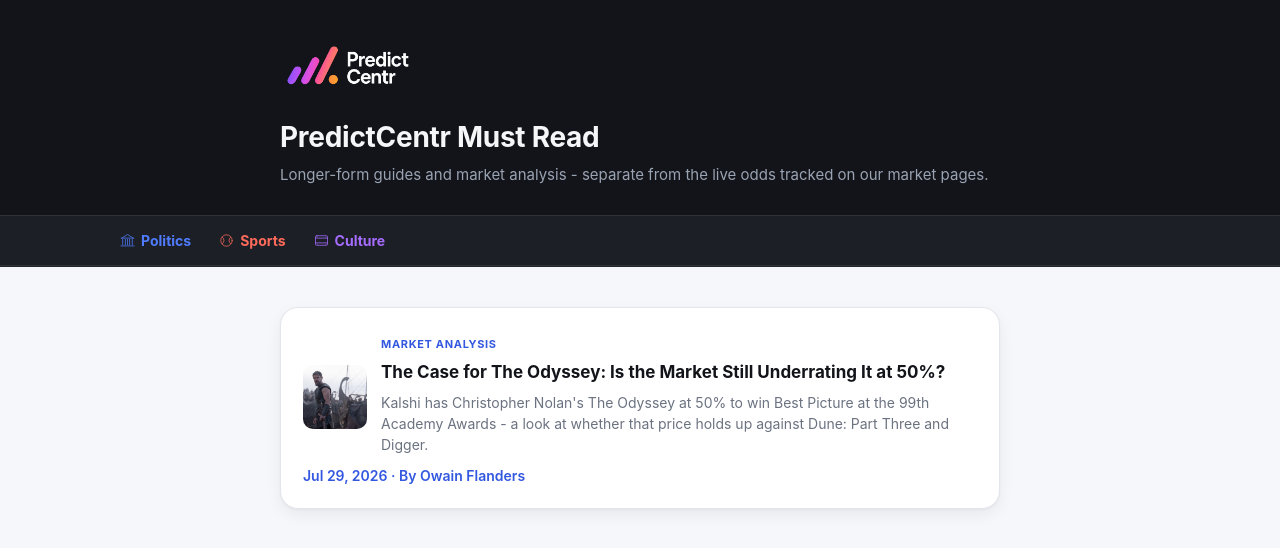
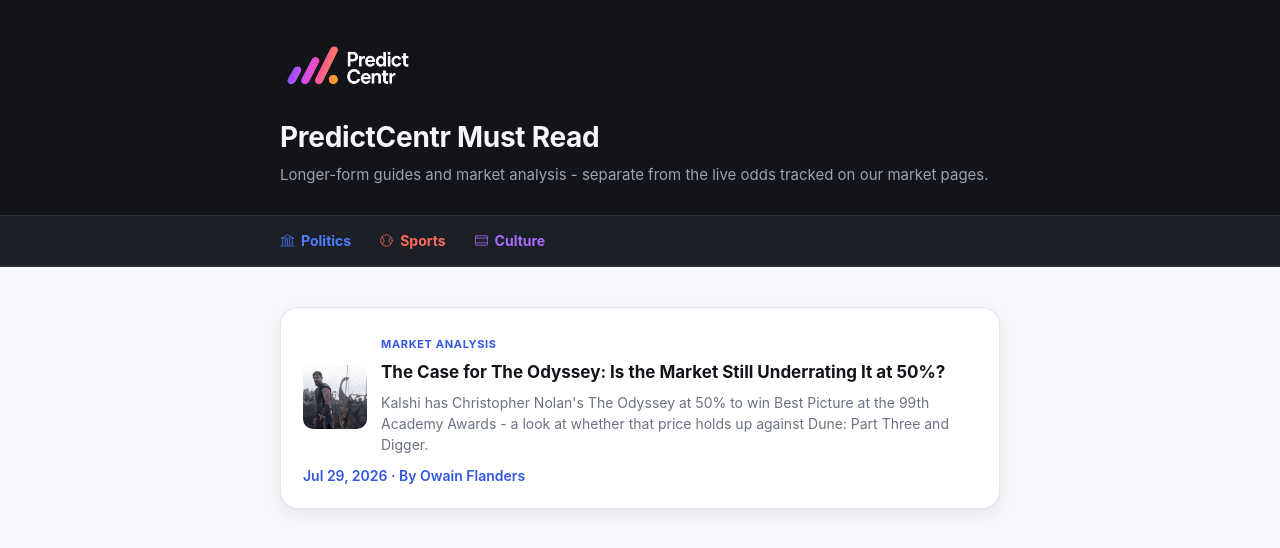
Before and after one commit to predictfiles/PredictCentr, a Next.js app: page /must-read in a window 1280 px wide. Shown: the top 548 px of the page. Built offline with nearby package versions, Linux system fonts and the light colour scheme.

Commit message:
Align category nav bar left edge with page content on every page width

```diff
--- a/app/globals.css
+++ b/app/globals.css
@@ -217,12 +217,16 @@ a {
 }
 
 .category-bar-inner {
-  max-width: 1080px;
+  max-width: 760px;
   margin: 0 auto;
   padding: 14px 20px;
   display: flex;
   flex-wrap: wrap;
   gap: 28px;
+}
+
+.category-bar-inner-wide {
+  max-width: 1080px;
 }
 
 .category-bar-link {
--- a/app/page.tsx
+++ b/app/page.tsx
@@ -73,7 +73,7 @@ export default async function Home() {
             them, and make better-informed decisions.
           </p>
         </div>
-        <CategoryNav />
+        <CategoryNav wide />
       </header>
 
       <main className="home-wrap">
--- a/components/CategoryNav.tsx
+++ b/components/CategoryNav.tsx
@@ -6,16 +6,22 @@ import type { MarketConfig } from "@/lib/types";
 const CATEGORY_ORDER: MarketConfig["category"][] = ["politics", "sports", "culture"];
 
 /**
- * Homepage-only, full-width bar linking to each category's own listing
- * page. Sits as a direct child of the dark <header> (not inside
- * .home-header-inner) so it can span the full page width instead of being
- * boxed to the header's max-width content column. Just colored text+icon,
- * no pill background -- the bar itself carries the color story.
+ * Full-width bar linking to each category's own listing page, present in
+ * every page header. Sits as a direct child of <header> (not inside
+ * .header-inner/.home-header-inner) so it can span the full page width
+ * instead of being boxed to the header's max-width content column. Just
+ * colored text+icon, no pill background -- the bar itself carries the
+ * color story.
+ *
+ * `wide` matches the inner content's max-width to whichever header it's
+ * paired with -- the homepage's .home-header-inner is 1080px, every other
+ * page's .header-inner is 760px -- so "Politics" always lines up with the
+ * title/text directly above it instead of drifting left or right.
  */
-export function CategoryNav() {
+export function CategoryNav({ wide = false }: { wide?: boolean }) {
   return (
     <nav className="category-bar">
-      <div className="category-bar-inner">
+      <div className={`category-bar-inner${wide ? " category-bar-inner-wide" : ""}`}>
         {CATEGORY_ORDER.map((category) => (
           <Link
             key={category}
```
